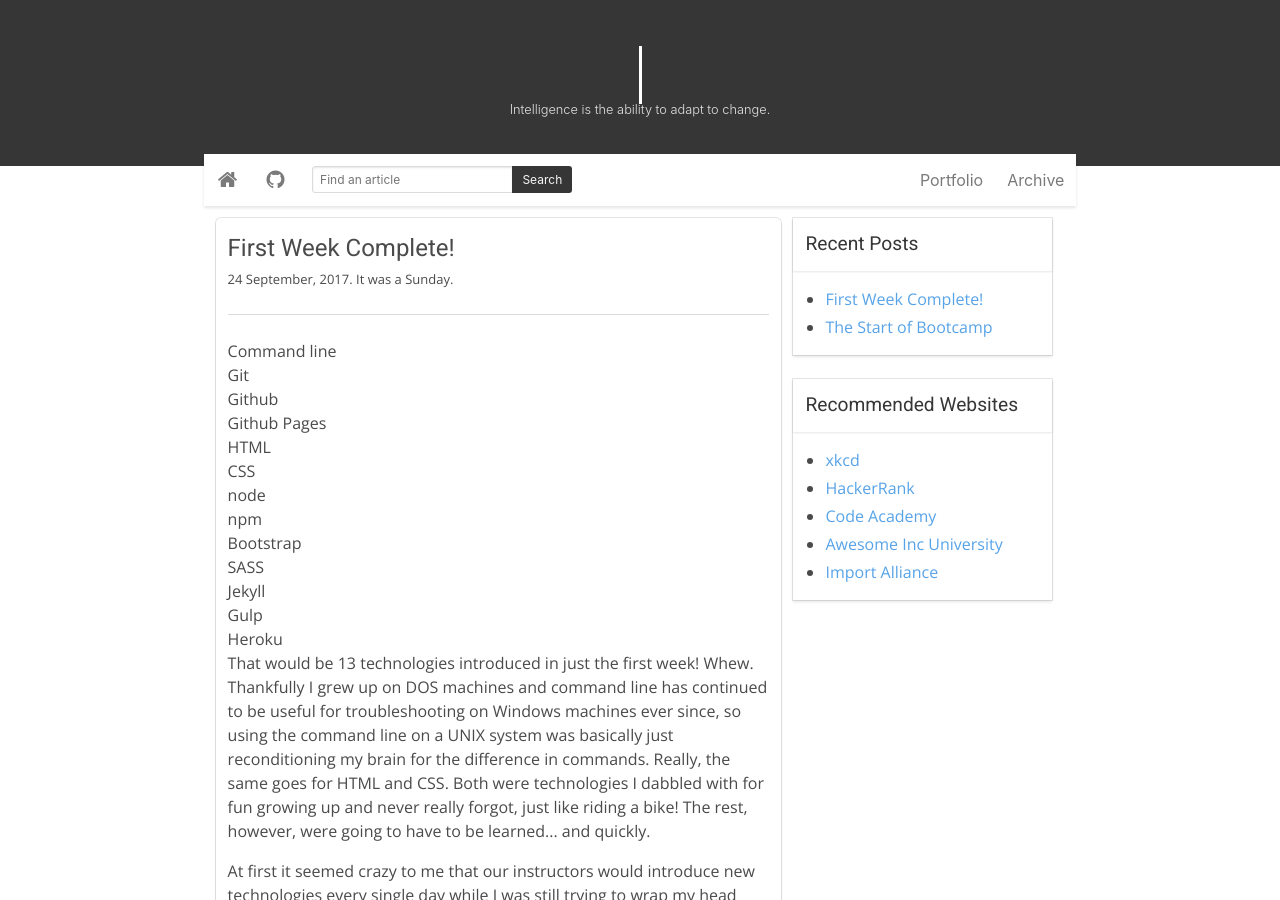
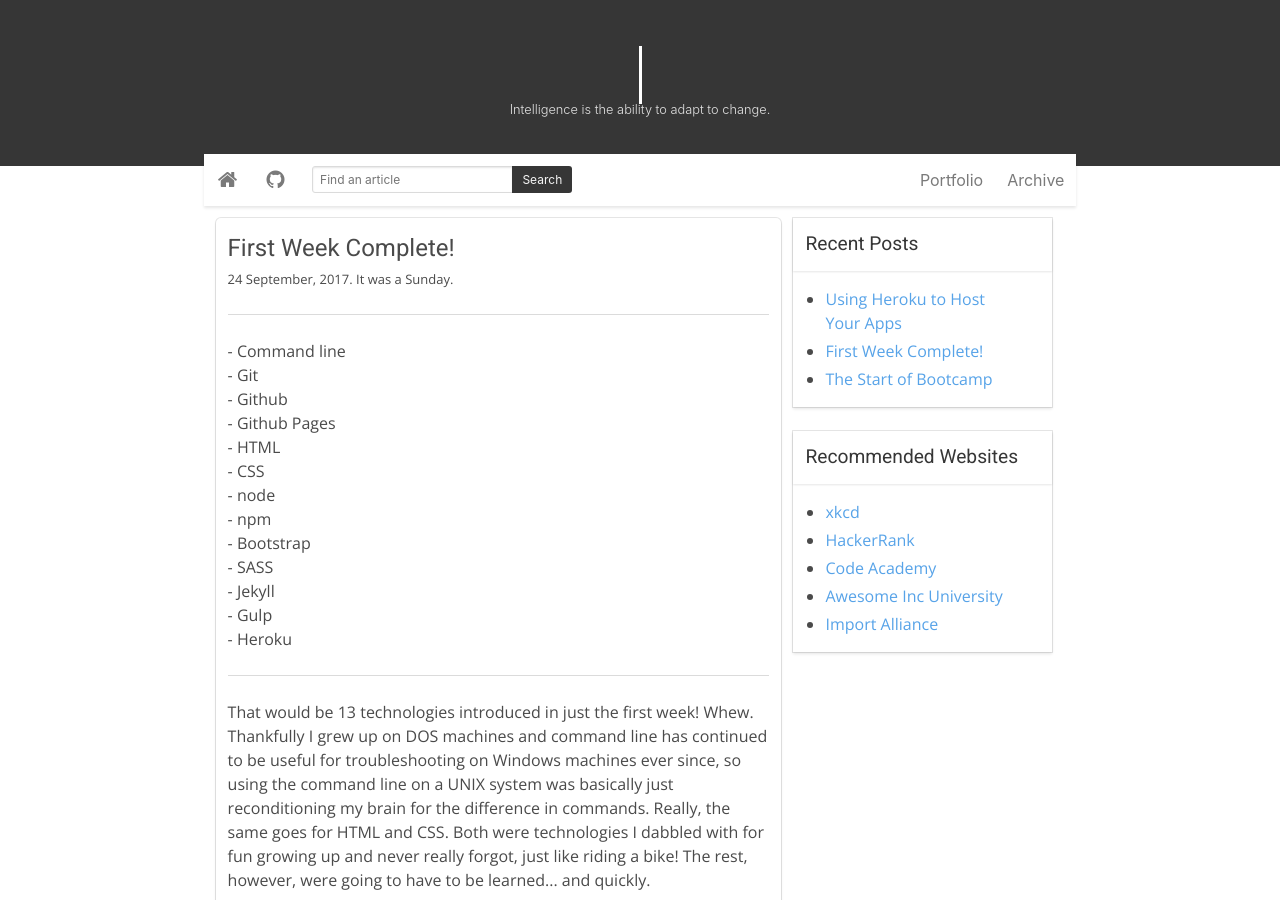
Before and after one commit to joncgrubb/joncgrubb.github.io, a Jekyll site: the page built from _posts/2017-09-24-First-Week-Complete!.html, in a window 1280 px wide and 900 px high. Built offline with Jekyll 4.4.1, drawn with Linux system fonts in a browser that asks for light colours; comment, search, counter and statistics services are not loaded.

Commit message:
heroku article

```diff
--- a/_posts/2017-09-24-First-Week-Complete!.html
+++ b/_posts/2017-09-24-First-Week-Complete!.html
@@ -4,20 +4,21 @@
 ---
 
 <ul>
-	<li>Command line</li>
-	<li>Git</li>
-	<li>Github</li>
-	<li>Github Pages</li>
-	<li>HTML</li>
-	<li>CSS</li>
-	<li>node</li>
-	<li>npm</li>
-	<li>Bootstrap</li>
-	<li>SASS</li>
-	<li>Jekyll</li>
-	<li>Gulp</li>
-	<li>Heroku</li>
+	<li>- Command line</li>
+	<li>- Git</li>
+	<li>- Github</li>
+	<li>- Github Pages</li>
+	<li>- HTML</li>
+	<li>- CSS</li>
+	<li>- node</li>
+	<li>- npm</li>
+	<li>- Bootstrap</li>
+	<li>- SASS</li>
+	<li>- Jekyll</li>
+	<li>- Gulp</li>
+	<li>- Heroku</li>
 </ul>
+<hr>
 <p>
 
 That would be 13 technologies introduced in just the first week! Whew.
```
Also changed, not shown: _posts/2017-09-27-Using-Heroku-to-Host-Your-Apps.html (added, +142 -0 lines), 1 other file.
